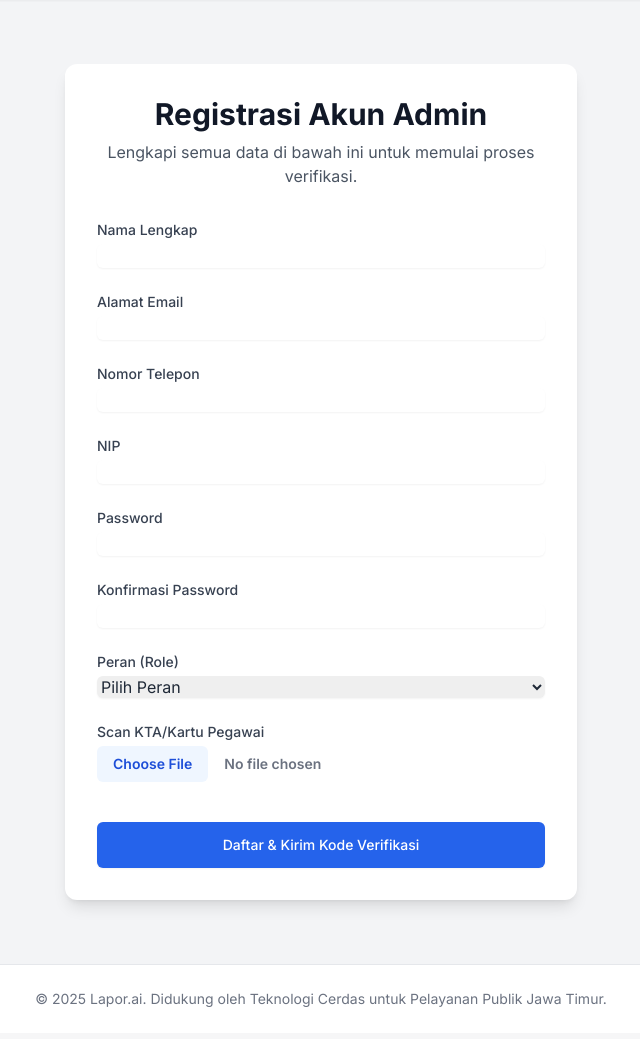
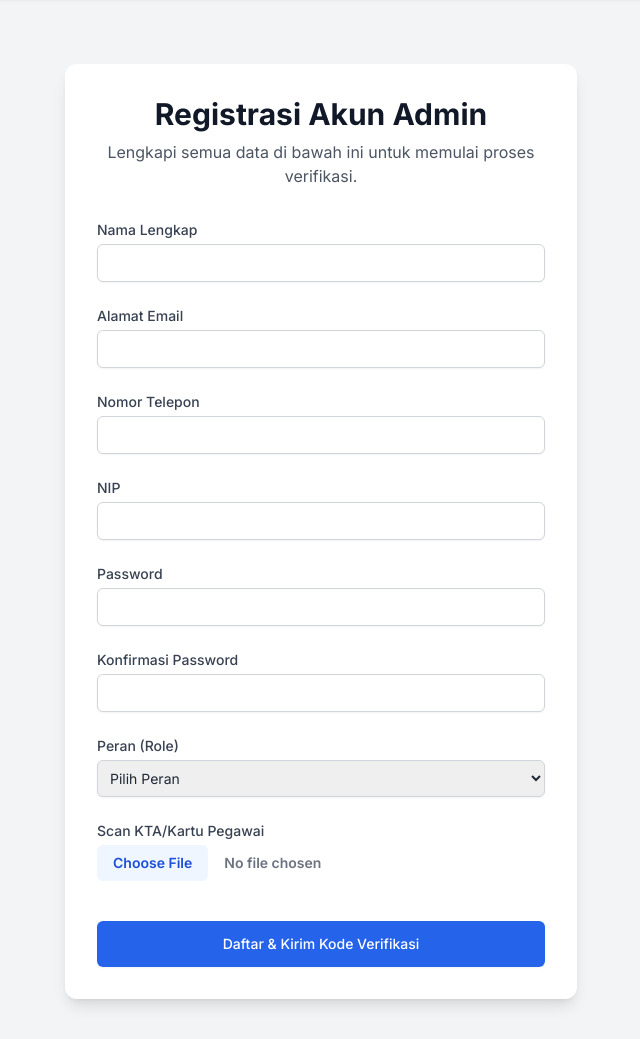
Before and after one commit to Adityadn64/JYCC_DVORA_LIQUID_LAPOR_AI, a Laravel app: page /register in a window 1280 px wide. Shown: the part 64-1103 px from the top of the page, without its empty margins (319-959 px from the left). Before the commit the page ends 1071 px from the top, so only its background shows below. Run offline with Laravel 12, Linux system fonts and the light colour scheme; data comes from the database, SQL or seed files in the repository; some libraries are stand-ins or nearby versions.

Commit message:
tambah padding

```diff
--- a/resources/views/auth/login.blade.php
+++ b/resources/views/auth/login.blade.php
@@ -24,13 +24,13 @@
             <div>
                 <label for="login_identifier" class="block text-sm font-medium text-gray-700 mb-1">Email / Telepon / NIP</label>
                 <input type="text" id="login_identifier" name="login_identifier" value="{{ old('login_identifier') }}" required autofocus
-                    class="block w-full border-gray-300 rounded-md shadow-sm focus:ring-blue-500 focus:border-blue-500 sm:text-sm @error('login_identifier') border-red-500 @enderror">
+                    class="block w-full border-gray-300 rounded-md shadow-sm p-2 border outline-none focus:ring-1 focus:ring-blue-500 focus:border-blue-500 sm:text-sm @error('login_identifier') border-red-500 @enderror">
             </div>
 
             <div>
                 <label for="password" class="block text-sm font-medium text-gray-700 mb-1">Password</label>
                 <input type="password" id="password" name="password" required
-                    class="block w-full border-gray-300 rounded-md shadow-sm focus:ring-blue-500 focus:border-blue-500 sm:text-sm">
+                    class="block w-full border-gray-300 rounded-md shadow-sm p-2 border outline-none focus:ring-1 focus:ring-blue-500 focus:border-blue-500 sm:text-sm">
             </div>
 
             <div class="flex items-center justify-between">
--- a/resources/views/auth/register.blade.php
+++ b/resources/views/auth/register.blade.php
@@ -19,19 +19,19 @@
     <form action="{{ route('register.start') }}" method="POST" enctype="multipart/form-data" class="space-y-6">
         @csrf
 
-        <div><label for="full_name" class="block text-sm font-medium text-gray-700">Nama Lengkap</label><input type="text" id="full_name" name="full_name" value="{{ old('full_name') }}" required class="mt-1 block w-full border-gray-300 rounded-md shadow-sm"></div>
-        <div><label for="email" class="block text-sm font-medium text-gray-700">Alamat Email</label><input type="email" id="email" name="email" value="{{ old('email') }}" required class="mt-1 block w-full border-gray-300 rounded-md shadow-sm"></div>
-        <div><label for="phone" class="block text-sm font-medium text-gray-700">Nomor Telepon</label><input type="tel" id="phone" name="phone" value="{{ old('phone') }}" required class="mt-1 block w-full border-gray-300 rounded-md shadow-sm"></div>
-        <div><label for="nip" class="block text-sm font-medium text-gray-700">NIP</label><input type="text" id="nip" name="nip" value="{{ old('nip') }}" required class="mt-1 block w-full border-gray-300 rounded-md shadow-sm"></div>
-        <div><label for="password" class="block text-sm font-medium text-gray-700">Password</label><input type="password" id="password" name="password" required class="mt-1 block w-full border-gray-300 rounded-md shadow-sm"></div>
-        <div><label for="password_confirmation" class="block text-sm font-medium text-gray-700">Konfirmasi Password</label><input type="password" id="password_confirmation" name="password_confirmation" required class="mt-1 block w-full border-gray-300 rounded-md shadow-sm"></div>
-        <div><label for="role" class="block text-sm font-medium text-gray-700">Peran (Role)</label><select name="role" id="role" required class="mt-1 block w-full border-gray-300 rounded-md shadow-sm">
+        <div><label for="full_name" class="block text-sm font-medium text-gray-700">Nama Lengkap</label><input type="text" id="full_name" name="full_name" value="{{ old('full_name') }}" required class="mt-1 block w-full border-gray-300 rounded-md shadow-sm p-2 border outline-none focus:ring-1 focus:ring-blue-500 focus:border-blue-500 sm:text-sm"></div>
+        <div><label for="email" class="block text-sm font-medium text-gray-700">Alamat Email</label><input type="email" id="email" name="email" value="{{ old('email') }}" required class="mt-1 block w-full border-gray-300 rounded-md shadow-sm p-2 border outline-none focus:ring-1 focus:ring-blue-500 focus:border-blue-500 sm:text-sm"></div>
+        <div><label for="phone" class="block text-sm font-medium text-gray-700">Nomor Telepon</label><input type="tel" id="phone" name="phone" value="{{ old('phone') }}" required class="mt-1 block w-full border-gray-300 rounded-md shadow-sm p-2 border outline-none focus:ring-1 focus:ring-blue-500 focus:border-blue-500 sm:text-sm"></div>
+        <div><label for="nip" class="block text-sm font-medium text-gray-700">NIP</label><input type="text" id="nip" name="nip" value="{{ old('nip') }}" required class="mt-1 block w-full border-gray-300 rounded-md shadow-sm p-2 border outline-none focus:ring-1 focus:ring-blue-500 focus:border-blue-500 sm:text-sm"></div>
+        <div><label for="password" class="block text-sm font-medium text-gray-700">Password</label><input type="password" id="password" name="password" required class="mt-1 block w-full border-gray-300 rounded-md shadow-sm p-2 border outline-none focus:ring-1 focus:ring-blue-500 focus:border-blue-500 sm:text-sm"></div>
+        <div><label for="password_confirmation" class="block text-sm font-medium text-gray-700">Konfirmasi Password</label><input type="password" id="password_confirmation" name="password_confirmation" required class="mt-1 block w-full border-gray-300 rounded-md shadow-sm p-2 border outline-none focus:ring-1 focus:ring-blue-500 focus:border-blue-500 sm:text-sm"></div>
+        <div><label for="role" class="block text-sm font-medium text-gray-700">Peran (Role)</label><select name="role" id="role" required class="mt-1 block w-full border-gray-300 rounded-md shadow-sm p-2 border outline-none focus:ring-1 focus:ring-blue-500 focus:border-blue-500 sm:text-sm">
             <option value="">Pilih Peran</option>
             @foreach($roles as $role)
                 <option value="{{ $role->value }}" @selected(old('role') == $role->value)>{{ $role->name }}</option>
             @endforeach
         </select></div>
-        <div id="service_code_wrapper" style="display: none;"><label for="service_code" class="block text-sm font-medium text-gray-700">Asal Dinas</label><select name="service_code" id="service_code" class="mt-1 block w-full border-gray-300 rounded-md shadow-sm">
+        <div id="service_code_wrapper"><label for="service_code" class="block text-sm font-medium text-gray-700">Asal Dinas</label><select name="service_code" id="service_code" class="mt-1 block w-full border-gray-300 rounded-md shadow-sm p-2 border outline-none focus:ring-1 focus:ring-blue-500 focus:border-blue-500 sm:text-sm">
             <option value="">Pilih Asal Dinas</option>
             @foreach($serviceProfiles as $profile)
                 <option value="{{ $profile->code->value }}" @selected(old('service_code') == $profile->code->value)>{{ $profile->full_name }}</option>
--- a/resources/views/report/create.blade.php
+++ b/resources/views/report/create.blade.php
@@ -23,7 +23,7 @@
             <div>
                 <label for="description" class="block text-sm font-medium text-gray-700 mb-1">Deskripsi Laporan <span class="text-red-500">*</span></label>
                 <textarea id="description" name="description" rows="5"
-                    class="block w-full border-gray-300 rounded-md shadow-sm focus:ring-blue-500 focus:border-blue-500 sm:text-sm"
+                    class="block w-full border-gray-300 rounded-md shadow-sm p-2 border outline-none focus:ring-1 focus:ring-blue-500 focus:border-blue-500 sm:text-sm"
                     placeholder="Jelaskan masalah yang Anda temukan secara detail. Contoh: Terdapat jalan berlubang yang membahayakan di depan Masjid Al-Ikhlas, sudah terjadi selama 2 minggu."
                     required>{{ old('description') }}</textarea>
                 <p class="mt-2 text-xs text-gray-500">Semakin detail deskripsi Anda, semakin akurat analisis AI.</p>
@@ -32,7 +32,7 @@
             <div>
                 <label for="location" class="block text-sm font-medium text-gray-700 mb-1">Lokasi Kejadian <span class="text-red-500">*</span></label>
                 <input type="text" id="location" name="location" value="{{ old('location') }}"
-                    class="block w-full border-gray-300 rounded-md shadow-sm focus:ring-blue-500 focus:border-blue-500 sm:text-sm"
+                    class="block w-full border-gray-300 rounded-md shadow-sm p-2 border outline-none focus:ring-1 focus:ring-blue-500 focus:border-blue-500 sm:text-sm"
                     placeholder="Contoh: Jl. Merdeka No. 10, Kelurahan Suka Maju, Kecamatan Jaya Baru" required>
             </div>
 
```
Also changed, not shown: resources/views/report/track_index.blade.php (+5 -5 lines), package-lock.json.
